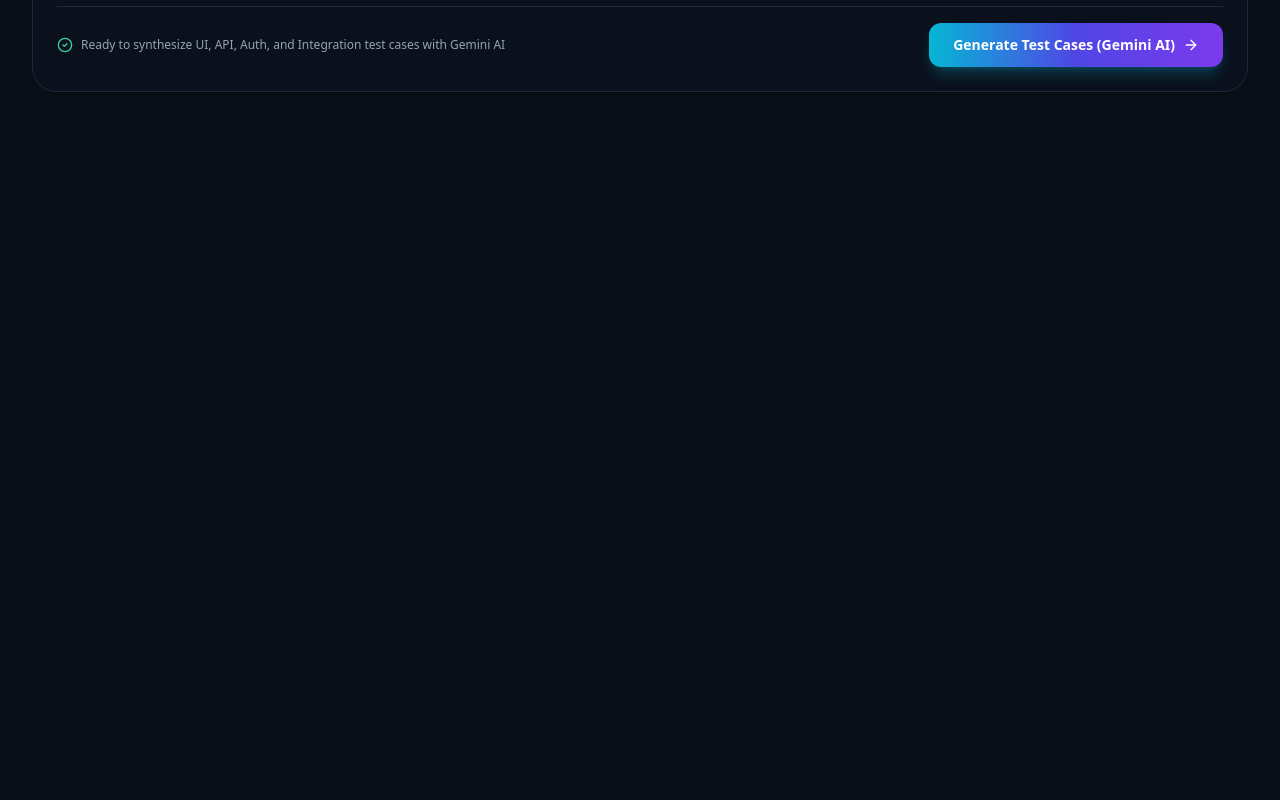
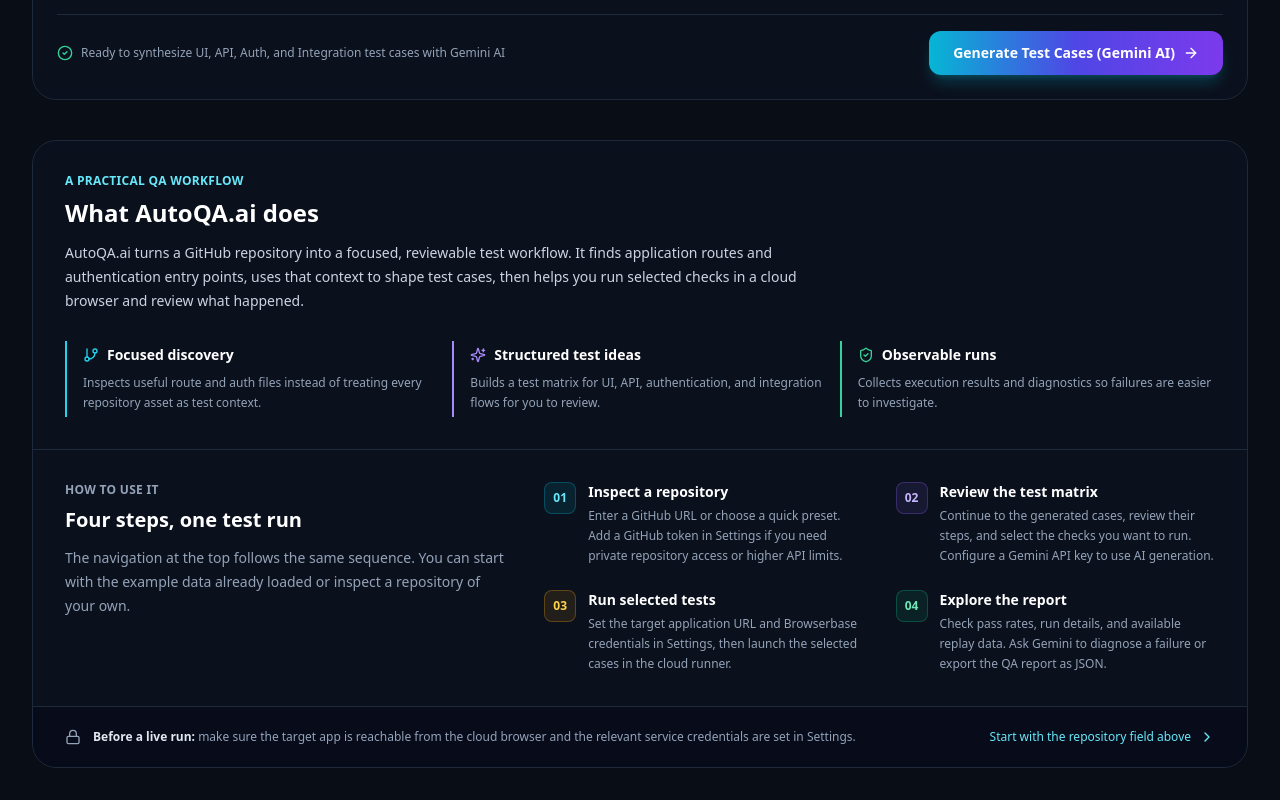
Before and after one commit to gauravbatham-tech/ai-test-automation, a Next.js app: page / in a window 1280 px wide. Shown: the part 1041-1841 px from the top of the page. Before the commit the page ends 1165 px from the top, so only its background shows below. Built offline with nearby package versions, Linux system fonts and the light colour scheme; no server answers.

Commit message:
updated ui

```diff
--- a/src/components/RepoInspector.tsx
+++ b/src/components/RepoInspector.tsx
@@ -54,7 +54,7 @@
   }) || [];
 
   return (
-    <div className="space-y-8">
+    <div className="space-y-10">
       {/* Hero Banner / Input Section */}
       <div className="relative overflow-hidden rounded-3xl border border-slate-800 bg-gradient-to-b from-slate-900/90 via-slate-900/60 to-[#090d16] p-6 sm:p-8 backdrop-blur-xl">
         <div className="absolute top-0 right-0 -mr-20 -mt-20 h-72 w-72 rounded-full bg-cyan-500/10 blur-3xl pointer-events-none" />
@@ -195,8 +195,7 @@
                   <button
                     key={filter}
                     onClick={() => setSelectedRouteFilter(filter)}
-                    className={`rounded-lg px-2.5 py-1 capitalize transition ${
-                      selectedRouteFilter === filter
+                    className={`rounded-lg px-2.5 py-1 capitalize transition ${selectedRouteFilter === filter
                         ? 'bg-cyan-500/20 text-cyan-300 font-semibold'
                         : 'text-slate-400 hover:text-slate-200'
                       }`}
@@ -220,8 +219,7 @@
                         {route.path}
                       </span>
                       <span
-                        className={`rounded-md px-2 py-0.5 text-[10px] font-semibold border ${
-                          route.type === 'auth-route'
+                        className={`rounded-md px-2 py-0.5 text-[10px] font-semibold border ${route.type === 'auth-route'
                             ? 'bg-rose-500/10 text-rose-300 border-rose-500/30'
                             : route.type === 'protected'
                               ? 'bg-amber-500/10 text-amber-300 border-amber-500/30'
@@ -287,6 +285,69 @@
           )}
         </div>
       )}
+
+      <section className="overflow-hidden rounded-3xl border border-slate-800 bg-slate-900/40 backdrop-blur-sm">
+        <div className="border-b border-slate-800 p-6 sm:p-8">
+          <div className="max-w-3xl">
+            <p className="text-xs font-semibold uppercase tracking-wide text-cyan-300">A practical QA workflow</p>
+            <h2 className="mt-2 text-2xl font-bold text-white">What AutoQA.ai does</h2>
+            <p className="mt-3 text-sm leading-6 text-slate-300">
+              AutoQA.ai turns a GitHub repository into a focused, reviewable test workflow. It finds application routes and authentication entry points, uses that context to shape test cases, then helps you run selected checks in a cloud browser and review what happened.
+            </p>
+          </div>
+          <div className="mt-7 grid gap-3 md:grid-cols-3">
+            <div className="border-l-2 border-cyan-400 pl-4 py-1">
+              <div className="flex items-center gap-2 text-sm font-semibold text-white"><GitBranch className="h-4 w-4 text-cyan-400" />Focused discovery</div>
+              <p className="mt-2 text-xs leading-5 text-slate-400">Inspects useful route and auth files instead of treating every repository asset as test context.</p>
+            </div>
+            <div className="border-l-2 border-violet-400 pl-4 py-1">
+              <div className="flex items-center gap-2 text-sm font-semibold text-white"><Sparkles className="h-4 w-4 text-violet-400" />Structured test ideas</div>
+              <p className="mt-2 text-xs leading-5 text-slate-400">Builds a test matrix for UI, API, authentication, and integration flows for you to review.</p>
+            </div>
+            <div className="border-l-2 border-emerald-400 pl-4 py-1">
+              <div className="flex items-center gap-2 text-sm font-semibold text-white"><ShieldCheck className="h-4 w-4 text-emerald-400" />Observable runs</div>
+              <p className="mt-2 text-xs leading-5 text-slate-400">Collects execution results and diagnostics so failures are easier to investigate.</p>
+            </div>
+          </div>
+        </div>
+
+        <div className="grid gap-8 p-6 sm:p-8 lg:grid-cols-[0.8fr_1.2fr]">
+          <div>
+            <p className="text-xs font-semibold uppercase tracking-wide text-slate-400">How to use it</p>
+            <h3 className="mt-2 text-xl font-bold text-white">Four steps, one test run</h3>
+            <p className="mt-3 text-sm leading-6 text-slate-400">The navigation at the top follows the same sequence. You can start with the example data already loaded or inspect a repository of your own.</p>
+          </div>
+          <ol className="grid gap-x-8 gap-y-6 sm:grid-cols-2">
+            <li className="flex gap-3">
+              <span className="flex h-8 w-8 shrink-0 items-center justify-center rounded-lg border border-cyan-500/30 bg-cyan-500/10 text-xs font-bold text-cyan-300">01</span>
+              <div><h4 className="text-sm font-semibold text-white">Inspect a repository</h4><p className="mt-1 text-xs leading-5 text-slate-400">Enter a GitHub URL or choose a quick preset. Add a GitHub token in Settings if you need private repository access or higher API limits.</p></div>
+            </li>
+            <li className="flex gap-3">
+              <span className="flex h-8 w-8 shrink-0 items-center justify-center rounded-lg border border-violet-500/30 bg-violet-500/10 text-xs font-bold text-violet-300">02</span>
+              <div><h4 className="text-sm font-semibold text-white">Review the test matrix</h4><p className="mt-1 text-xs leading-5 text-slate-400">Continue to the generated cases, review their steps, and select the checks you want to run. Configure a Gemini API key to use AI generation.</p></div>
+            </li>
+            <li className="flex gap-3">
+              <span className="flex h-8 w-8 shrink-0 items-center justify-center rounded-lg border border-amber-500/30 bg-amber-500/10 text-xs font-bold text-amber-300">03</span>
+              <div><h4 className="text-sm font-semibold text-white">Run selected tests</h4><p className="mt-1 text-xs leading-5 text-slate-400">Set the target application URL and Browserbase credentials in Settings, then launch the selected cases in the cloud runner.</p></div>
+            </li>
+            <li className="flex gap-3">
+              <span className="flex h-8 w-8 shrink-0 items-center justify-center rounded-lg border border-emerald-500/30 bg-emerald-500/10 text-xs font-bold text-emerald-300">04</span>
+              <div><h4 className="text-sm font-semibold text-white">Explore the report</h4><p className="mt-1 text-xs leading-5 text-slate-400">Check pass rates, run details, and available replay data. Ask Gemini to diagnose a failure or export the QA report as JSON.</p></div>
+            </li>
+          </ol>
+        </div>
+
+        <div className="flex flex-col gap-3 border-t border-slate-800 bg-slate-950/40 px-6 py-5 sm:flex-row sm:items-center sm:justify-between sm:px-8">
+          <div className="flex items-start gap-3">
+            <Lock className="mt-0.5 h-4 w-4 shrink-0 text-slate-400" />
+            <p className="text-xs leading-5 text-slate-400"><span className="font-semibold text-slate-200">Before a live run:</span> make sure the target app is reachable from the cloud browser and the relevant service credentials are set in Settings.</p>
+          </div>
+          <div className="flex shrink-0 items-center gap-2 text-xs font-medium text-cyan-300">
+            <span>Start with the repository field above</span>
+            <ChevronRight className="h-4 w-4" />
+          </div>
+        </div>
+      </section>
     </div>
   );
 };
```
Also changed, not shown: 1 other file (tests, documents, lock files or other folders). Lines whose indentation alone changed are shown as unchanged.
